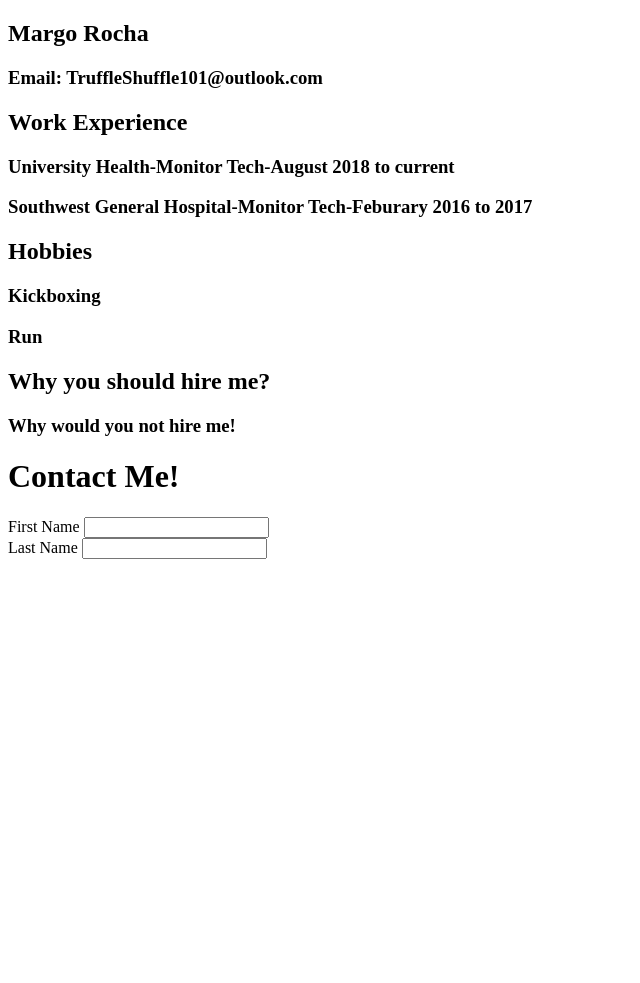
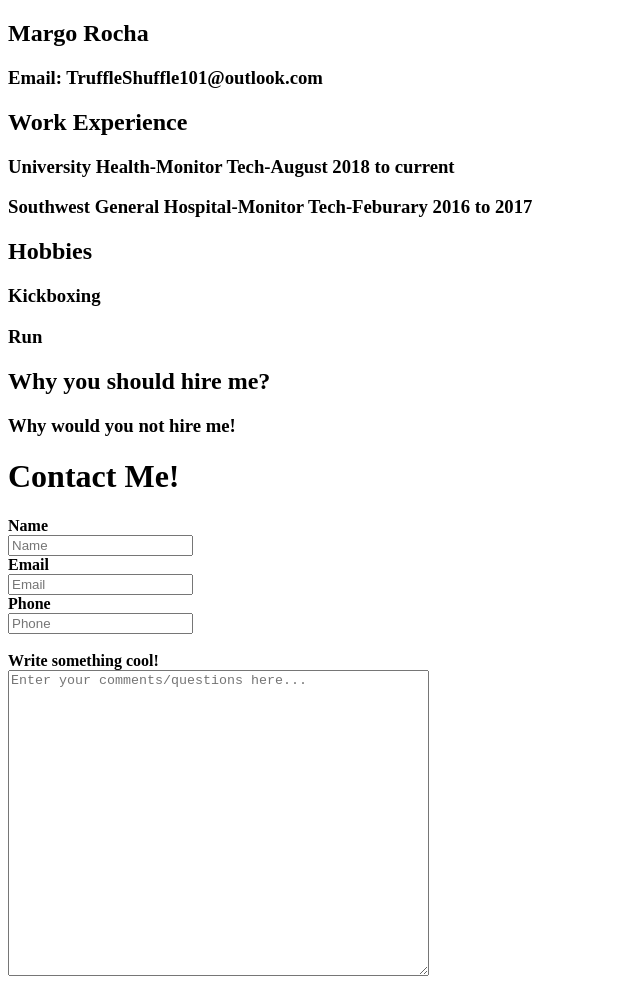
Before and after one commit to MsCarbonCopy101/formsubmitdemo, a plain HTML site: page contact.html in a window 1280 px wide. Shown: the whole page, without its empty margins (0-640 px from the left). Before the commit the page ends 800 px from the top, so only its background shows below. Drawn offline with Linux system fonts and the light colour scheme.

Commit message:
Add files via upload

```diff
--- a/contact.html
+++ b/contact.html
@@ -20,14 +20,23 @@
 
    <div class="container mt-5">
     <h1><b>Contact Me!</b></h1>
-    <form class="row g-3" action="https://formsubmit.co/CaptainChunk101@outlook.com" method="POST">
-        <div class="col-md-6">
-            <label for="firstName" class="form-label">First Name</label>
-            <input type="text" class="form-control" id="firstName" required>
-        </div>
-        <div class="col-md-6">
-            <label for="lastName" class="form-label">Last Name</label>
-            <input type="text" class="form-control" id="lastName" required>
+    <section class="wrapper-main">
+        <form action="contact.html" method="get">
+            <label for="name"><b>Name</b></label>
+            <br>
+            <input type="text" id="name" name="name" placeholder="Name">
+            <br>
+            <label for="emailInfo"><b>Email</b></label>
+            <br>
+            <input type="text" id="email" name="email" placeholder="Email">
+            <br>
+            <label for="phone"><b>Phone</b></label>
+            <br>
+            <input type="text" id="phone" name="phone" placeholder="Phone">
+            <br><br>
+            <label for="username"><b>Write something cool!</b></label>
+            <br>
+            <textarea name="message" id="message" placeholder="Enter your comments/questions here..."cols="50"  rows="20"></textarea>
         </div>
 
     </form
```
